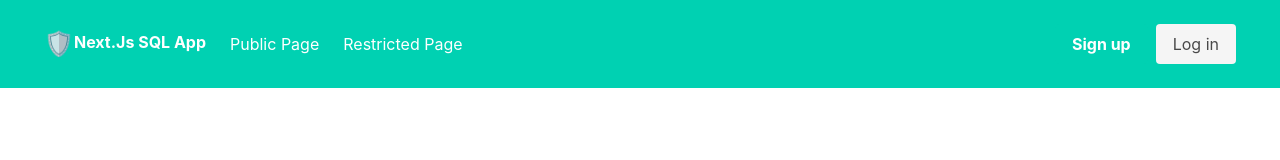
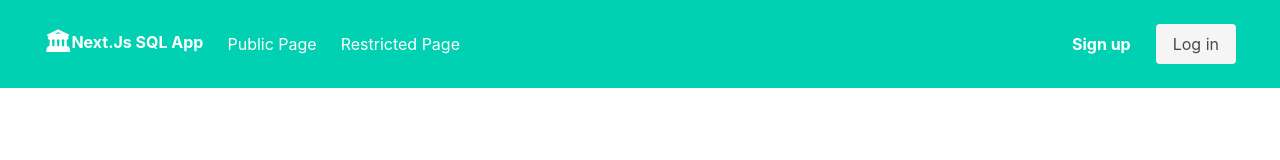
Before and after one commit to korkorran/Next.Js-SQL-app, a Next.js app: page / in a window 1280 px wide. Shown: the top 160 px of the page. Built offline with nearby package versions, Linux system fonts and the light colour scheme.

Commit message:
few fixs

```diff
--- a/package.json
+++ b/package.json
@@ -1,5 +1,5 @@
 {
-  "name": "next-basicauth-starter",
+  "name": "nextjs-sql-app",
   "version": "1.0.0",
   "private": true,
   "scripts": {
@@ -15,7 +15,6 @@
     "knex": "^0.21.5",
     "next": "^9.3.3",
     "next-iron-session": "^4.1.8",
-    "objection": "^2.2.3",
     "react": "^16.13.0",
     "react-dom": "^16.13.0",
     "react-hook-form": "^6.2.0",
--- a/src/components/navbar.tsx
+++ b/src/components/navbar.tsx
@@ -15,7 +15,7 @@ export default () =>{
   <Link href="/">
     <a className="navbar-item" >
       <h1>
-        <b> <span className="is-size-4" style={{verticalAlign:"middle"}}>🛡️</span>
+        <b> <span className="is-size-4" style={{verticalAlign:"middle"}}>🏛</span>
         Next.Js SQL App</b>
       </h1>
     </a>
--- a/src/pages/_app.tsx
+++ b/src/pages/_app.tsx
@@ -13,7 +13,7 @@ export default function({ Component, pageProps }) {
   return (
     <AuthProvider>
       <Head>
-        <title>Next BasicAuth Starter</title>
+        <title>Next.Js SQL app</title>
       </Head>
       <NavBar></NavBar>
       <Component {...pageProps} />
```
Also changed, not shown: 1 other file (tests, documents, lock files or other folders).
